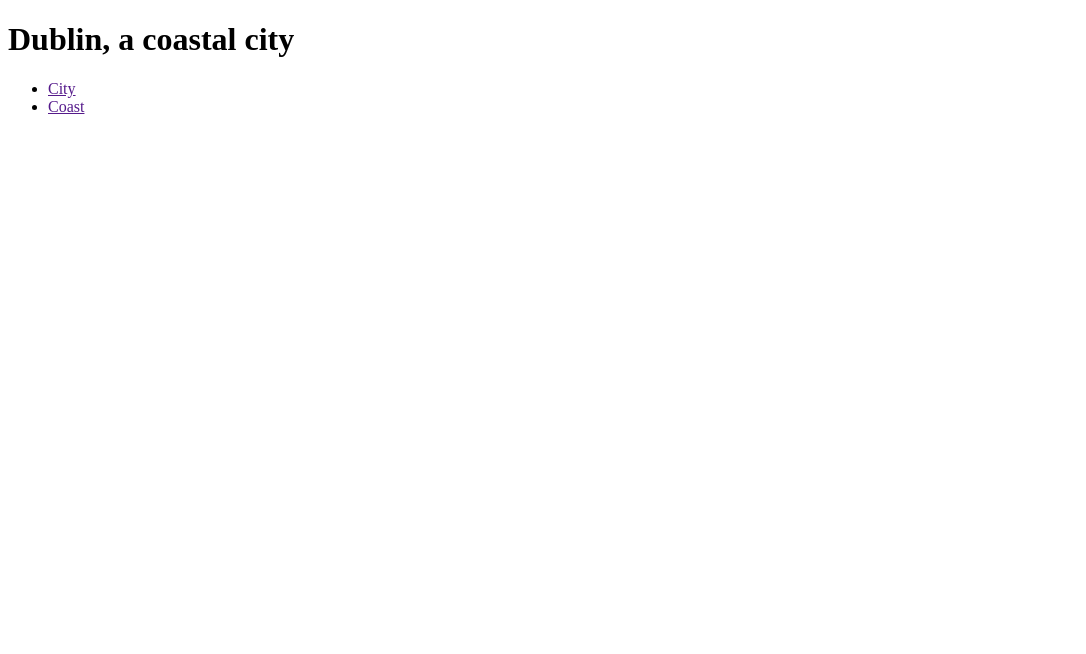
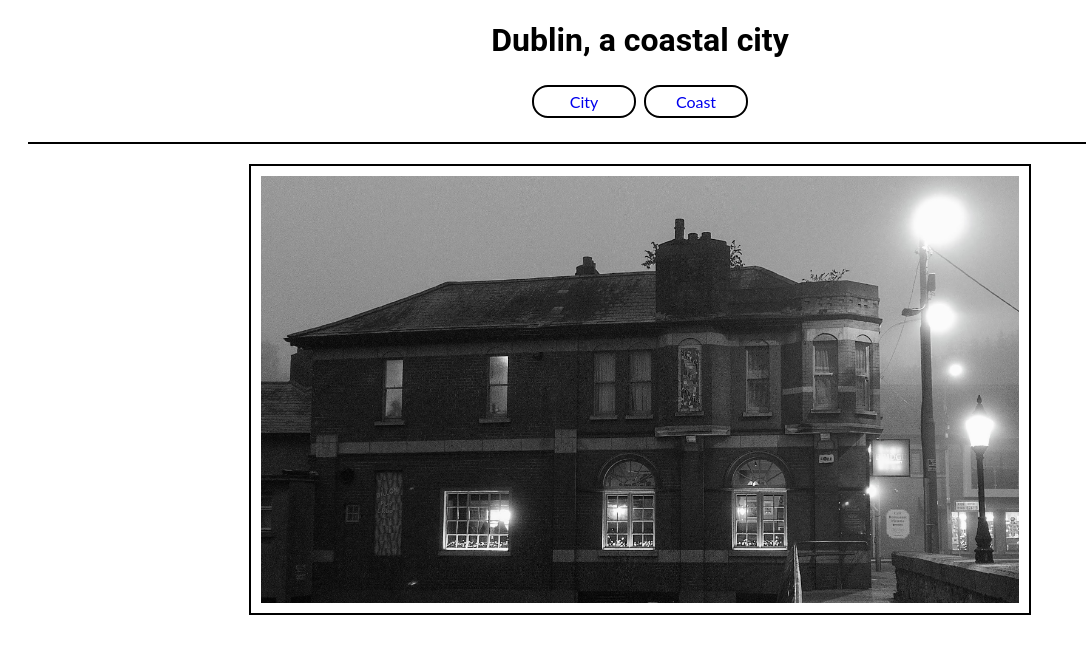
Before and after one commit to Sherrif-Isam/Sherrif-CodeInstitute, a plain HTML site: page index.html in a window 1280 px wide. Shown: the whole page, without its empty margins (0-1086 px from the left). Drawn offline with Linux system fonts and the light colour scheme.

Commit message:
feat: add images to the web pages

```diff
--- a/index.html
+++ b/index.html
@@ -1,9 +1,10 @@
 <!DOCTYPE html>
 <html lang="en">
   <head>
-    <meta charset="UTF-8">
-    <meta http-equiv="X-UA-Compatible" content="IE=edge">
-    <meta name="viewport" content="width=device-width, initial-scale=1.0">
+    <meta charset="UTF-8" />
+    <meta http-equiv="X-UA-Compatible" content="IE=edge" />
+    <meta name="viewport" content="width=device-width, initial-scale=1.0" />
+    <link rel="stylesheet" href="assets/css/style.css" />
     <title>Dublin</title>
   </head>
   <body>
@@ -11,13 +12,17 @@
     <nav>
       <ul>
         <li>
-                <a href="">City</a>
+          <a href="index.html">City</a>
         </li>
         <li>
-                <a href="">Coast</a>
+          <a href="coast.html">Coast</a>
         </li>
       </ul>
     </nav>
-
+    <section>
+      <fig>
+        <img src="assets/images/city.jpg" alt="an image of urban Dublin" />
+      </fig>
+    </section>
   </body>
 </html>
```
Also changed, not shown: coast.html (+5 -0 lines), assets/images/beach.jpg (added), assets/images/city.jpg (added). Lines whose indentation alone changed are shown as unchanged.
